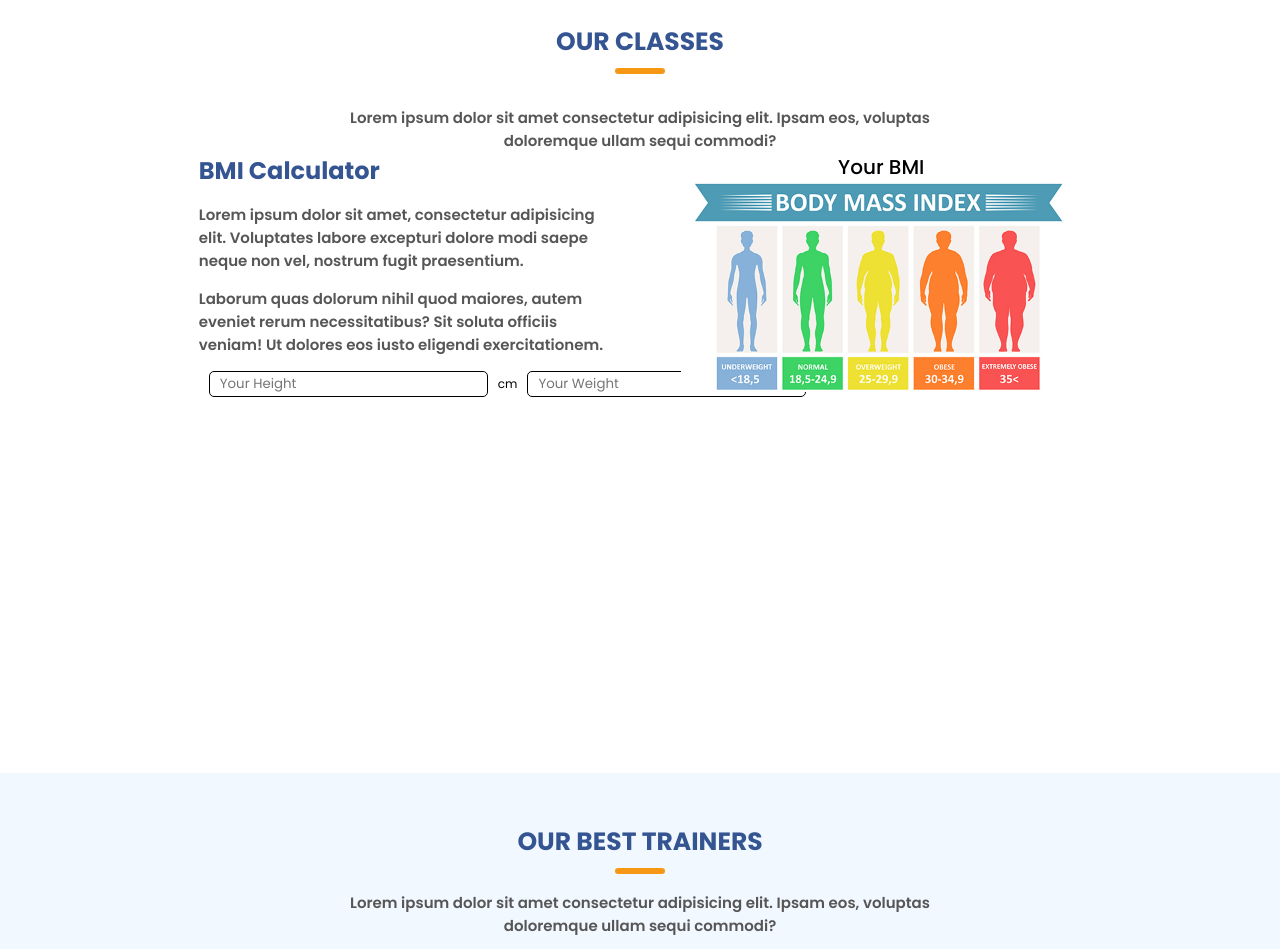
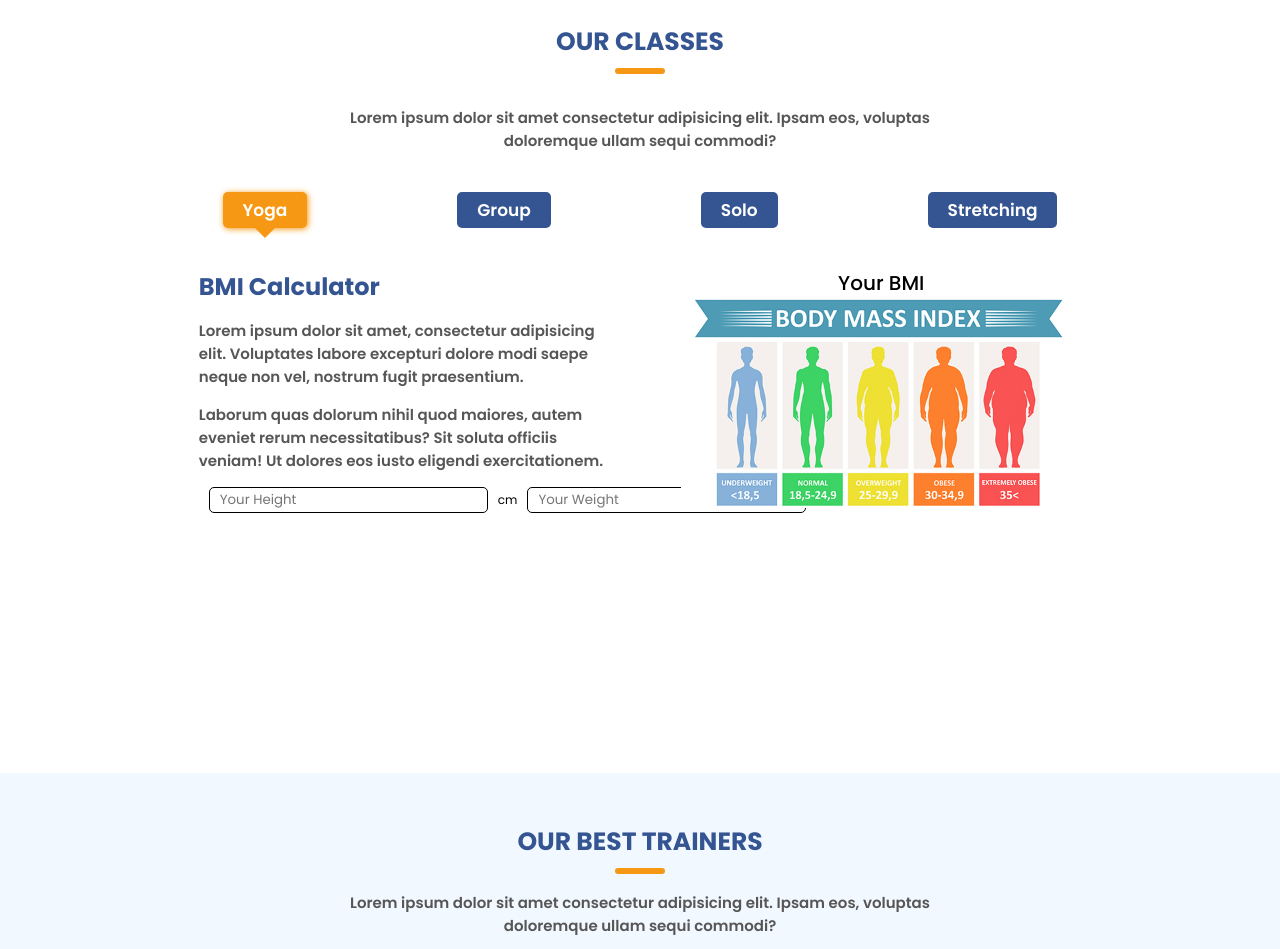
Before and after one commit to besteceltek/SportCenter, a plain HTML site: page index.html in a window 1280 px wide. Shown: the part 902-1851 px from the top of the page. Drawn offline with Linux system fonts and the light colour scheme; a script that the page names is missing.

Commit message:
Added class buttons

```diff
--- a/css/style.css
+++ b/css/style.css
@@ -243,6 +243,52 @@ body {
             }
         }
 
+        .button-group {
+            display: flex;
+            justify-content: center;
+            align-items: center;
+            gap: 15rem;
+            padding: 4rem;
+
+            button {
+                background-color: var(--main-color);
+                color: var(--text-color-1);
+                font-size: 1.7rem;
+                font-weight: 600;
+                padding: 0.5rem 2rem;
+                border-radius: 5px;
+                position: relative;
+                transition: all 0.3s;
+            }
+
+            button::after {
+                content: "";
+                position: absolute;
+                bottom: -10px;
+                left: 50%;
+                transform: translateX(-50%);
+                width: 0;
+                height: 0;
+                border-left: 10px solid transparent;
+                border-right: 10px solid transparent;
+                border-top: 10px solid transparent;
+                transition: all 0.3s;
+            }
+
+            button.active {
+                background-color: var(--main-color-2);
+                box-shadow: 1px 1px 6px var(--main-color-2);
+            }
+
+            button.active::after {
+                border-top-color: var(--main-color-2);
+            }
+
+            button:hover {
+                background-color: var(--main-color-2);
+                box-shadow: 1px 1px 6px var(--main-color-2);
+            }
+        }
     }
 
     .bmi {
--- a/index.html
+++ b/index.html
@@ -79,6 +79,13 @@
                 <hr>
                 <p>Lorem ipsum dolor sit amet consectetur adipisicing elit. Ipsam eos, voluptas doloremque ullam sequi commodi?</p>
             </div>
+            <div class="button-group">
+                <button class="active yoga-btn">Yoga</button>
+                <button class="group-btn">Group</button>
+                <button class="solo-btn">Solo</button>
+                <button class="stretching-btn">Stretching</button>
+            </div>
+
         </div>
         <div class="bmi">
             <div class="calculator">
--- /dev/null
+++ b/js/main.js
@@ -0,0 +1,9 @@
+document.querySelectorAll('.button-group button').forEach(button => {
+    button.addEventListener('click', function() {
+        // Remove 'active' class from all buttons
+        document.querySelectorAll('.button-group button').forEach(btn => btn.classList.remove('active'));
+
+        // Add 'active' class to the clicked button
+        this.classList.add('active');
+    });
+});
```
